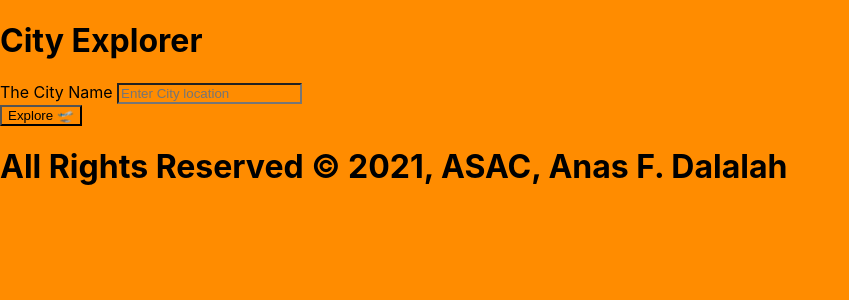
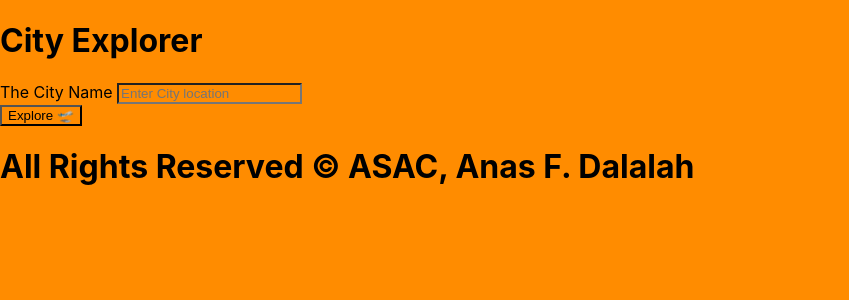
Before and after one commit to AnasDalalaah/city-explorer, a React (Create React App) app: page / in a window 1280 px wide. Shown: the top 300 px of the page, without its empty margins (0-849 px from the left). Built offline with nearby package versions, Linux system fonts and the light colour scheme.

Commit message:
My message

```diff
--- a/src/App.js
+++ b/src/App.js
@@ -94,7 +94,7 @@ class App extends React.Component{
           }
 
 
-          <h1>All Rights Reserved &copy; 2021, ASAC, Anas F. Dalalah</h1>
+          <h1>All Rights Reserved &copy; ASAC, Anas F. Dalalah</h1>
           </main>
       </>
     )
```
Also changed, not shown: 1 other file (tests, documents, lock files or other folders).
